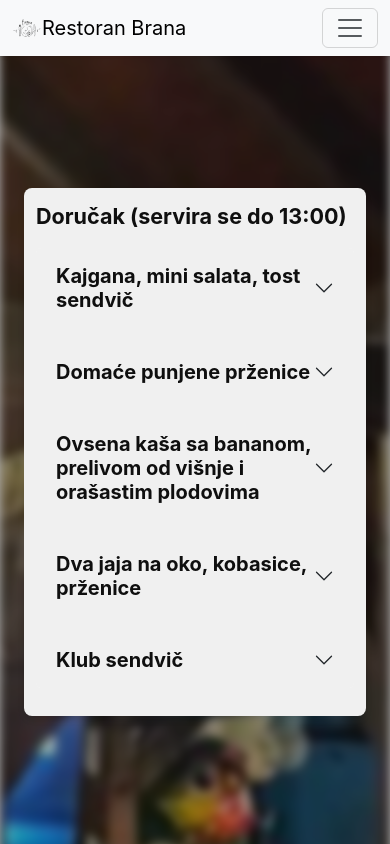
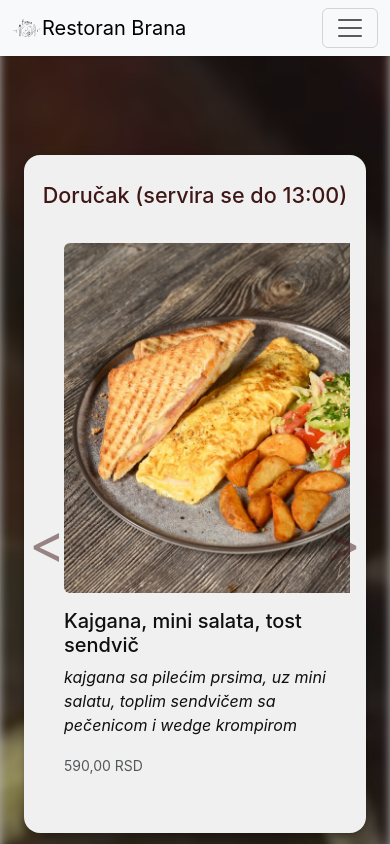
Before and after one commit to crni99/restoran-brana, a React (Create React App) app: page /menu in a window 390 px wide. Shown: the top 844 px of the page. Built offline with nearby package versions, Linux system fonts and the light colour scheme.

Commit message:
new menu section look and css responsivness

```diff
--- a/src/components/common/MenuSection.jsx
+++ b/src/components/common/MenuSection.jsx
@@ -28,7 +28,7 @@ const MenuSection = ({ title, items, sectionId }) => {
                             data-bs-parent={`#accordion${sectionId}`}
                         >
                             <div className="accordion-body">
-                                <div className="card w-100"> {/* Ensure this also takes 100% width */}
+                                <div className="card w-100">
                                     <img
                                         src={process.env.PUBLIC_URL + item.image}
                                         className="card-img-top rounded w-25 h-auto"
--- /dev/null
+++ b/src/components/common/MenuSection2.jsx
@@ -0,0 +1,58 @@
+import React from 'react';
+
+const MenuSection2 = ({ title, items, sectionId }) => {
+    return (
+        <div className="row-wrapper w-100">
+            <span>
+                <p className="fs-4 menu-title text-center">{title}</p>
+            </span>
+            <div id={`carouselExampleCaptions${sectionId}`} className="carousel slide mb-4" data-bs-ride="carousel">
+                <div className="carousel-inner">
+                    {items.map((item, index) => (
+                        <div key={index} className={`carousel-item ${index === 0 ? "active" : ""}`}>
+                            <div className="container d-flex justify-content-center align-items-center">
+                                <div className="row w-100">
+                                    <div className="col-12 col-md-8">
+                                        <img
+                                            src={process.env.PUBLIC_URL + item.image}
+                                            className="rounded mx-auto d-block menu-image"
+                                            style={{ objectFit: "contain", maxHeight: "500px" }}
+                                            alt={item.title}
+                                        />
+                                    </div>
+                                    <div className="col-12 col-md-4 menu-text">
+                                        <h5>{item.title}</h5>
+                                        <p className='fst-italic'>{item.description ? item.description : '\u00A0'}</p>
+                                        <p>
+                                            <small className="text-muted">{item.price ? item.price + ` RSD` : '\u00A0'}</small>
+                                        </p>
+                                    </div>
+                                </div>
+                            </div>
+                        </div>
+                    ))}
+                </div>
+                <button
+                    className="carousel-control-prev"
+                    type="button"
+                    data-bs-target={`#carouselExampleCaptions${sectionId}`}
+                    data-bs-slide="prev"
+                >
+                    <span className="carousel-control-prev-icon" aria-hidden="true"></span>
+                    <span className="visually-hidden">Prethodni</span>
+                </button>
+                <button
+                    className="carousel-control-next"
+                    type="button"
+                    data-bs-target={`#carouselExampleCaptions${sectionId}`}
+                    data-bs-slide="next"
+                >
+                    <span className="carousel-control-next-icon" aria-hidden="true"></span>
+                    <span className="visually-hidden">Sledeći</span>
+                </button>
+            </div>
+        </div>
+    );
+};
+
+export default MenuSection2;
--- a/src/index.css
+++ b/src/index.css
@@ -108,7 +108,7 @@ footer a:active {
   background-color: var(--dark-red);
 }
 
-.container-full-view {
+.min-vh-90 {
   min-height: 90dvh;
 }
 
@@ -118,6 +118,13 @@ footer a:active {
 
 .mt-4 {
   margin-top: 2rem !important;
+}
+
+.menu-title {
+  color: var(--dark-red);
+  font-weight: 500;
+  margin-bottom: 2rem;
+  margin-top: 0.5rem;
 }
 
 .menu-section {
@@ -234,3 +241,99 @@ footer a:active {
   max-width: 50%;
   object-fit: cover;
 }
+
+.carousel-control-prev-icon,
+.carousel-control-next-icon {
+  width: 100px;
+  outline: black;
+  background-size: 100%, 100%;
+  border-radius: 50%;
+  background-image: none;
+}
+
+.carousel-control-next-icon:after {
+  content: '>';
+  font-size: 55px;
+  color: var(--dark-red);
+}
+
+.carousel-control-prev-icon:after {
+  content: '<';
+  font-size: 55px;
+  color: var(--dark-red);
+}
+
+.carousel-control-prev {
+  margin-left: -2rem !important;
+}
+
+.carousel-control-next {
+  margin-right: -2rem !important;
+}
+
+/* Extra Small (Mobile) */
+@media (max-width: 575.98px) {
+  .menu-image {
+    max-height: 350px !important;
+  }
+
+  .menu-text {
+    margin-top: 1rem !important;
+  }
+  .carousel-control-prev {
+    margin-left: -1rem !important;
+  }
+
+  .carousel-control-next {
+    margin-right: -1rem !important;
+  }
+  .min-vh-90 {
+    min-height: 100dvh;
+  }
+}
+
+/* Small Screens (≥576px) */
+@media (min-width: 576px) and (max-width: 767.98px) {
+  .menu-image {
+    max-height: 400px !important;
+  }
+
+  .menu-text {
+    margin-top: 2rem !important;
+  }
+  .carousel {
+    margin-bottom: 0rem !important;
+  }
+}
+
+/* Medium Screens (≥768px) */
+@media (min-width: 768px) and (max-width: 991.98px) {
+  .carousel-control-prev {
+    margin-left: -2.5rem !important;
+  }
+
+  .carousel-control-next {
+    margin-right: -2.5rem !important;
+  }
+
+  .menu-image {
+    max-height: 350px !important;
+  }
+}
+
+/* Large Screens (≥992px) */
+@media (min-width: 992px) and (max-width: 1199.98px) {
+  .carousel-control-prev {
+    margin-left: -3rem !important;
+  }
+
+  .carousel-control-next {
+    margin-right: -3rem !important;
+  }
+}
+
+/* Extra Large Screens (≥1200px) */
+@media (min-width: 1200px) and (max-width: 1399.98px) {}
+
+/* Extra Extra Large Screens (≥1400px) */
+@media (min-width: 1400px) {}
--- a/src/pages/Menu.jsx
+++ b/src/pages/Menu.jsx
@@ -1,21 +1,56 @@
 import React, { useState, useEffect } from 'react';
 import menuItems from '../data/menuItems.json';
 import MenuSection from '../components/common/MenuSection';
+import MenuSection2 from '../components/common/MenuSection2';
 
 const MenuPage = () => {
     const [breakfastItems, setBreakfastItems] = useState([]);
-    const [appetizerItems, setAppetizerItems] = useState([]);
-    const [burgeriTortiljeItems, setBurgeriTortiljeItems] = useState([]);
 
     useEffect(() => {
         setBreakfastItems(menuItems.breakfast);
-        setAppetizerItems(menuItems.appetizer);
-        setBurgeriTortiljeItems(menuItems.burgers);
     }, []);
 
     return (
         <div className="container-fluid">
 
+            {/* Novi izgled */}
+            <div className='min-vh-90 d-flex justify-content-center align-items-center' data-aos="fade-left" data-aos-duration="2000">
+                <MenuSection2
+                    title="Doručak (servira se do 13:00)"
+                    items={breakfastItems}
+                    sectionId="Breakfast1"
+                />
+            </div>
+            <div className='min-vh-90 mt-5' data-aos="fade-right" data-aos-duration="2000">
+                <MenuSection2
+                    title="Doručak (servira se do 13:00)"
+                    items={breakfastItems}
+                    sectionId="Breakfast2"
+                />
+            </div>
+            <div className='min-vh-90' data-aos="fade-left" data-aos-duration="2000">
+                <MenuSection2
+                    title="Doručak (servira se do 13:00)"
+                    items={breakfastItems}
+                    sectionId="Breakfast3"
+                />
+            </div>
+
+            {/* Stari izgled */}
+            <div className='d-flex justify-content-center align-items-center container-full-view w-100 mb-5' data-aos="fade-left" data-aos-duration="2000">
+                <MenuSection
+                    title="Doručak (servira se do 13:00)"
+                    items={breakfastItems}
+                    sectionId="Breakfast"
+                />
+            </div>
+            <div className='d-flex justify-content-center align-items-center container-full-view w-100 mb-5' data-aos="fade-left" data-aos-duration="2000">
+                <MenuSection
+                    title="Doručak (servira se do 13:00)"
+                    items={breakfastItems}
+                    sectionId="Breakfast"
+                />
+            </div>
             <div className='d-flex justify-content-center align-items-center container-full-view w-100 mb-5' data-aos="fade-left" data-aos-duration="2000">
                 <MenuSection
                     title="Doručak (servira se do 13:00)"
@@ -24,22 +59,6 @@ const MenuPage = () => {
                 />
             </div>
 
-            <div className='d-flex justify-content-center align-items-center container-full-view w-100 mb-5' data-aos="fade-right" data-aos-duration="2000">
-                <MenuSection
-                    title="Predjelo"
-                    items={appetizerItems}
-                    sectionId="Appetizer"
-                />
-            </div>
-
-            <div className='d-flex justify-content-center align-items-center container-full-view w-100 mb-5' data-aos="fade-left" data-aos-duration="2000">
-                <MenuSection
-                    title="Burgeri i Tortilje"
-                    items={burgeriTortiljeItems}
-                    sectionId="BurgeriTortilje"
-                />
-            </div>
-
         </div>
     );
 };
```
